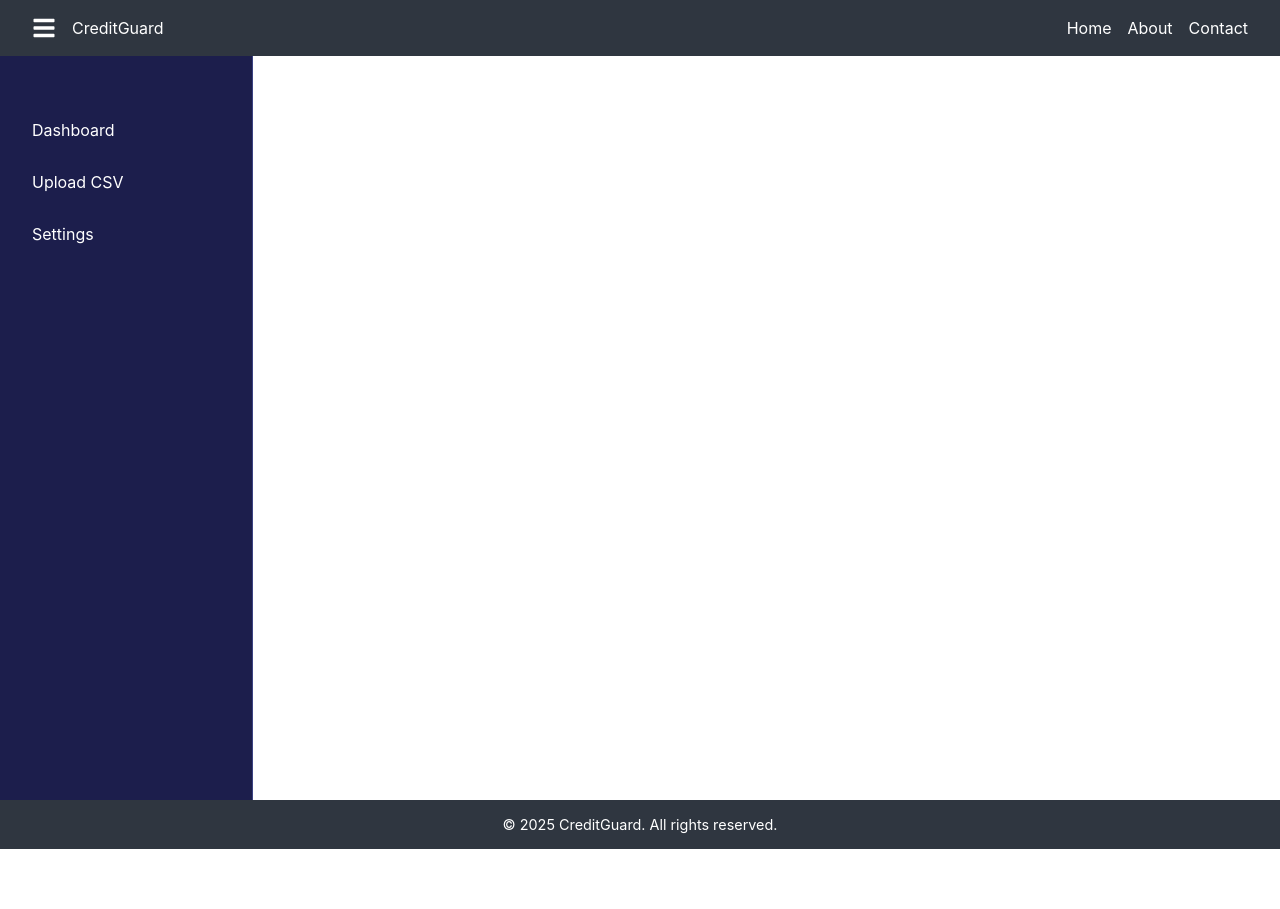
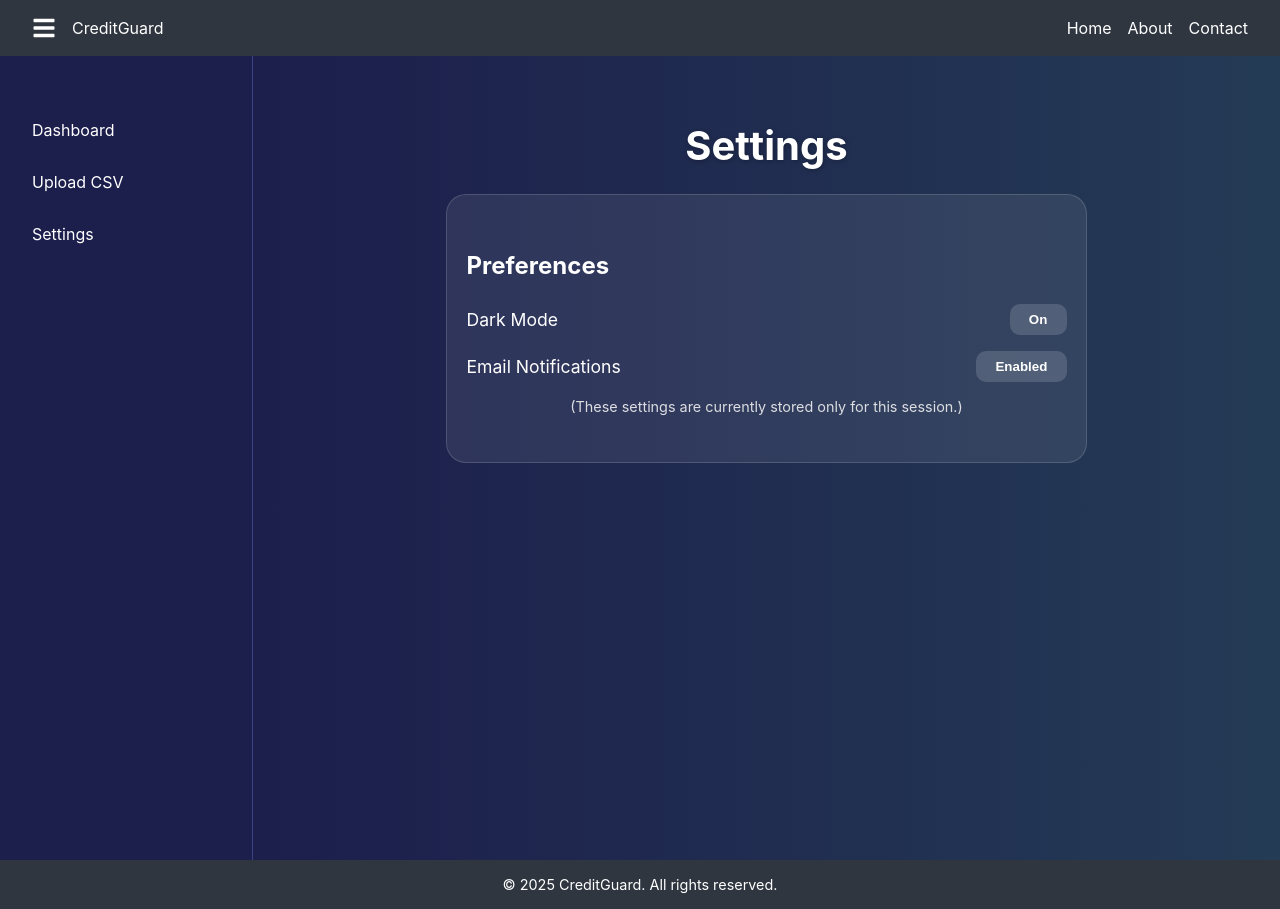
Before and after one commit to ManilShangle/CreditGaurd, a React (Create React App) app in the folder frontend/: page /settings in a window 1280 px wide. Before the commit the page ends 849 px from the top, so only its background shows below. Built offline with nearby package versions, Linux system fonts and the light colour scheme.

Commit message:
Added Settings Page and fixed Sidebar Issue

```diff
--- a/frontend/src/App.css
+++ b/frontend/src/App.css
@@ -14,7 +14,7 @@
   flex: 1;
   padding: 2rem;
   background-color: #f5f6fa;
-  min-height: calc(100vh - 120px);
+  overflow-y: auto;
 }
 
 .main-content {
--- a/frontend/src/App.jsx
+++ b/frontend/src/App.jsx
@@ -8,6 +8,7 @@ import Contact from './pages/Contact/Contact.jsx';
 import Main from './pages/Main/Main.jsx';
 import Dashboard from './pages/Dashboard/Dashboard.jsx';
 import UploadData from './pages/UploadData/UploadData.jsx';
+import Settings from './pages/Settings/Settings.jsx';
 import './App.css';
 
 function App() {
@@ -32,6 +33,7 @@ function App() {
               <Route path="/contact" element={<Contact />} />
               <Route path="/dashboard" element={<Dashboard />} />
               <Route path="/upload" element={<UploadData />} />
+              <Route path="/settings" element={<Settings />} />
             </Routes>
           </main>
         </div>
--- a/frontend/src/components/Header/Header.css
+++ b/frontend/src/components/Header/Header.css
@@ -11,6 +11,11 @@
   display: flex;
   align-items: center;
   gap: 1rem;
+}
+
+.logo a {
+  text-decoration: none;
+  color: inherit;
 }
 
 .hamburger {
--- a/frontend/src/components/Header/Header.jsx
+++ b/frontend/src/components/Header/Header.jsx
@@ -1,18 +1,19 @@
 import React from 'react';
 import './Header.css';
 import { FaBars } from 'react-icons/fa';
+import { Link } from 'react-router-dom';
 
 const Header = ({ toggleSidebar }) => {
   return (
     <header className="header">
       <div className="left">
         <FaBars className="hamburger" onClick={toggleSidebar} />
-        <div className="logo">CreditGuard</div>
+        <div className="logo"><Link to="/">CreditGuard</Link></div>
       </div>
       <nav className="nav">
-        <a href="/">Home</a>
-        <a href="/about">About</a>
-        <a href="/contact">Contact</a>
+        <Link to="/">Home</Link>
+        <Link to="/about">About</Link>
+        <Link to="/contact">Contact</Link>
       </nav>
     </header>
   );
--- a/frontend/src/components/Sidebar/Sidebar.css
+++ b/frontend/src/components/Sidebar/Sidebar.css
@@ -3,8 +3,9 @@
     background-color: #1c1e4c;
     color: white;
     padding: 2rem 1rem;
-    height: 100%;
-    min-height: calc(100vh - 120px);
+    display: flex;
+    flex-direction: column;
+    flex-shrink: 0;
     border-right: 1px solid rgba(128, 150, 255, 0.3);
   }
 
--- a/frontend/src/components/Sidebar/Sidebar.jsx
+++ b/frontend/src/components/Sidebar/Sidebar.jsx
@@ -12,7 +12,9 @@ const Sidebar = () => {
         <Link to="/upload" className="sidebar-link">
           <li className="sidebar-item">Upload CSV</li>
         </Link>
-        <li className="sidebar-item">Settings</li>
+        <Link to="/settings" className="sidebar-link">
+          <li className="sidebar-item">Settings</li>
+        </Link>
       </ul>
     </aside>
   );
--- a/frontend/src/index.css
+++ b/frontend/src/index.css
@@ -1,5 +1,12 @@
+html, body, #root {
+  height: 100%;
+  margin: 0;
+}
+
 body {
   margin: 0;
+  display: flex;
+  flex-direction: column;
   font-family: -apple-system, BlinkMacSystemFont, 'Segoe UI', 'Roboto', 'Oxygen',
     'Ubuntu', 'Cantarell', 'Fira Sans', 'Droid Sans', 'Helvetica Neue',
     sans-serif;
--- /dev/null
+++ b/frontend/src/pages/Settings/Settings.css
@@ -0,0 +1,61 @@
+.settings-page {
+    padding: 2rem;
+    background: linear-gradient(90deg, #1c1e4c, #243b55);
+    min-height: calc(100vh - 60px);
+    display: flex;
+    flex-direction: column;
+    align-items: center;
+  }
+
+  .settings-title {
+    font-size: 2.5rem;
+    font-weight: 700;
+    color: #ffffff;
+    margin-bottom: 1.5rem;
+    text-shadow: 1px 1px 5px rgba(0, 0, 0, 0.3);
+  }
+
+  .settings-card {
+    background: rgba(255, 255, 255, 0.08);
+    border-radius: 20px;
+    padding: 2rem 1.2rem;
+    width: 100%;
+    max-width: 600px;
+    border: 1px solid rgba(255, 255, 255, 0.15);
+    color: white;
+  }
+
+  .section-title {
+    font-size: 1.5rem;
+    margin-bottom: 1.5rem;
+  }
+
+  .setting-item {
+    display: flex;
+    justify-content: space-between;
+    align-items: center;
+    margin-bottom: 1rem;
+    font-size: 1.1rem;
+  }
+
+  .toggle-btn {
+    background: rgba(255, 255, 255, 0.15);
+    border: none;
+    padding: 0.5rem 1.2rem;
+    border-radius: 10px;
+    color: white;
+    cursor: pointer;
+    transition: background 0.3s ease;
+    font-weight: 600;
+  }
+
+  .toggle-btn:hover {
+    background: rgba(255, 255, 255, 0.3);
+  }
+
+  .settings-note {
+    margin-top: 1rem;
+    font-size: 0.9rem;
+    color: #dcdde1;
+    text-align: center;
+  }
--- /dev/null
+++ b/frontend/src/pages/Settings/Settings.jsx
@@ -0,0 +1,46 @@
+import React, { useState } from 'react';
+import './Settings.css';
+
+const SettingsPage = () => {
+  const [darkMode, setDarkMode] = useState(true);
+  const [notifications, setNotifications] = useState(true);
+
+  const handleThemeToggle = () => {
+    setDarkMode(!darkMode);
+    // You could store this in localStorage or call backend here
+  };
+
+  const handleNotificationsToggle = () => {
+    setNotifications(!notifications);
+  };
+
+  return (
+    <div className="settings-page">
+      <h2 className="settings-title">Settings</h2>
+
+      <div className="settings-card">
+        <h3 className="section-title">Preferences</h3>
+
+        <div className="setting-item">
+          <label>Dark Mode</label>
+          <button className="toggle-btn" onClick={handleThemeToggle}>
+            {darkMode ? 'On' : 'Off'}
+          </button>
+        </div>
+
+        <div className="setting-item">
+          <label>Email Notifications</label>
+          <button className="toggle-btn" onClick={handleNotificationsToggle}>
+            {notifications ? 'Enabled' : 'Disabled'}
+          </button>
+        </div>
+
+        <p className="settings-note">
+          (These settings are currently stored only for this session.)
+        </p>
+      </div>
+    </div>
+  );
+};
+
+export default SettingsPage;
```
